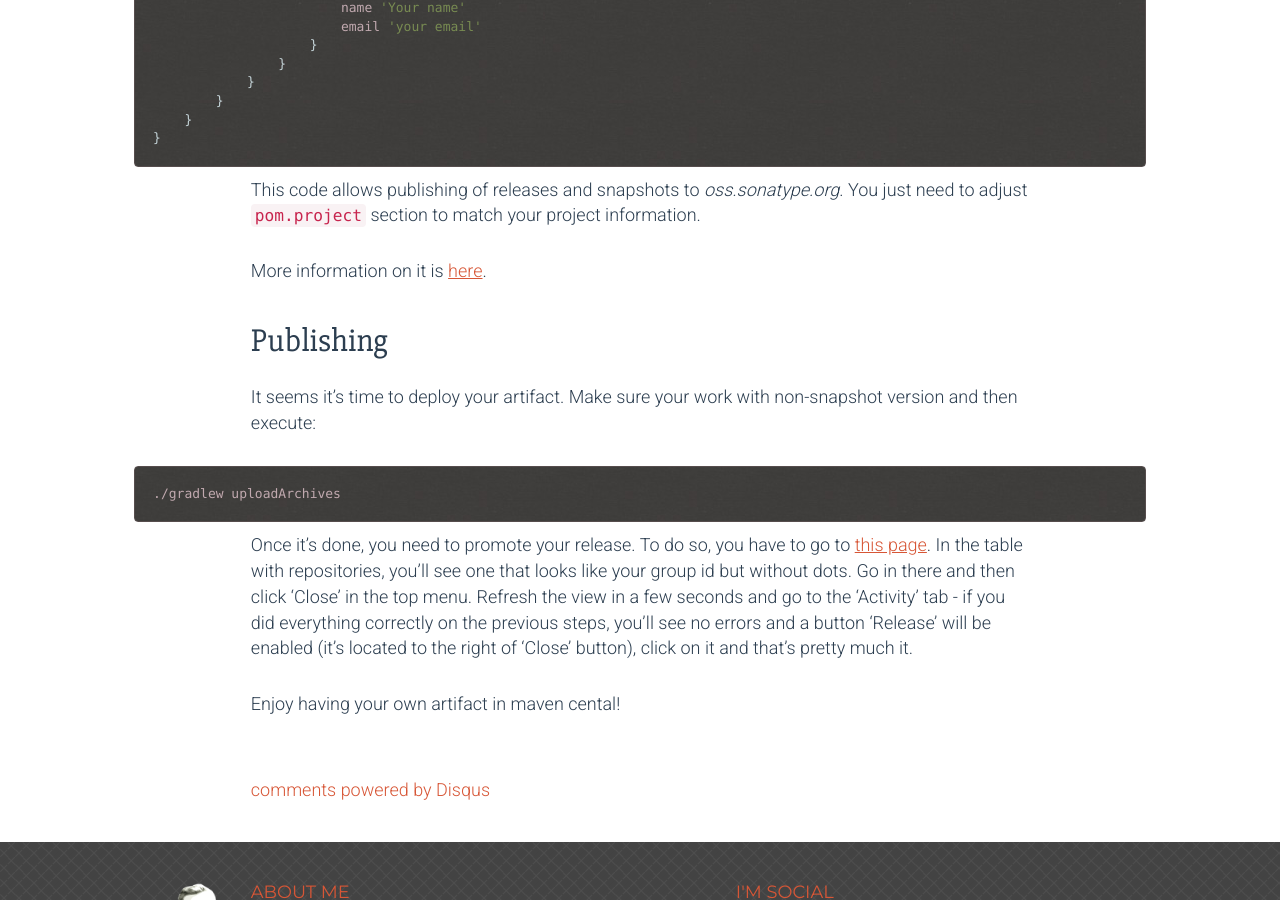
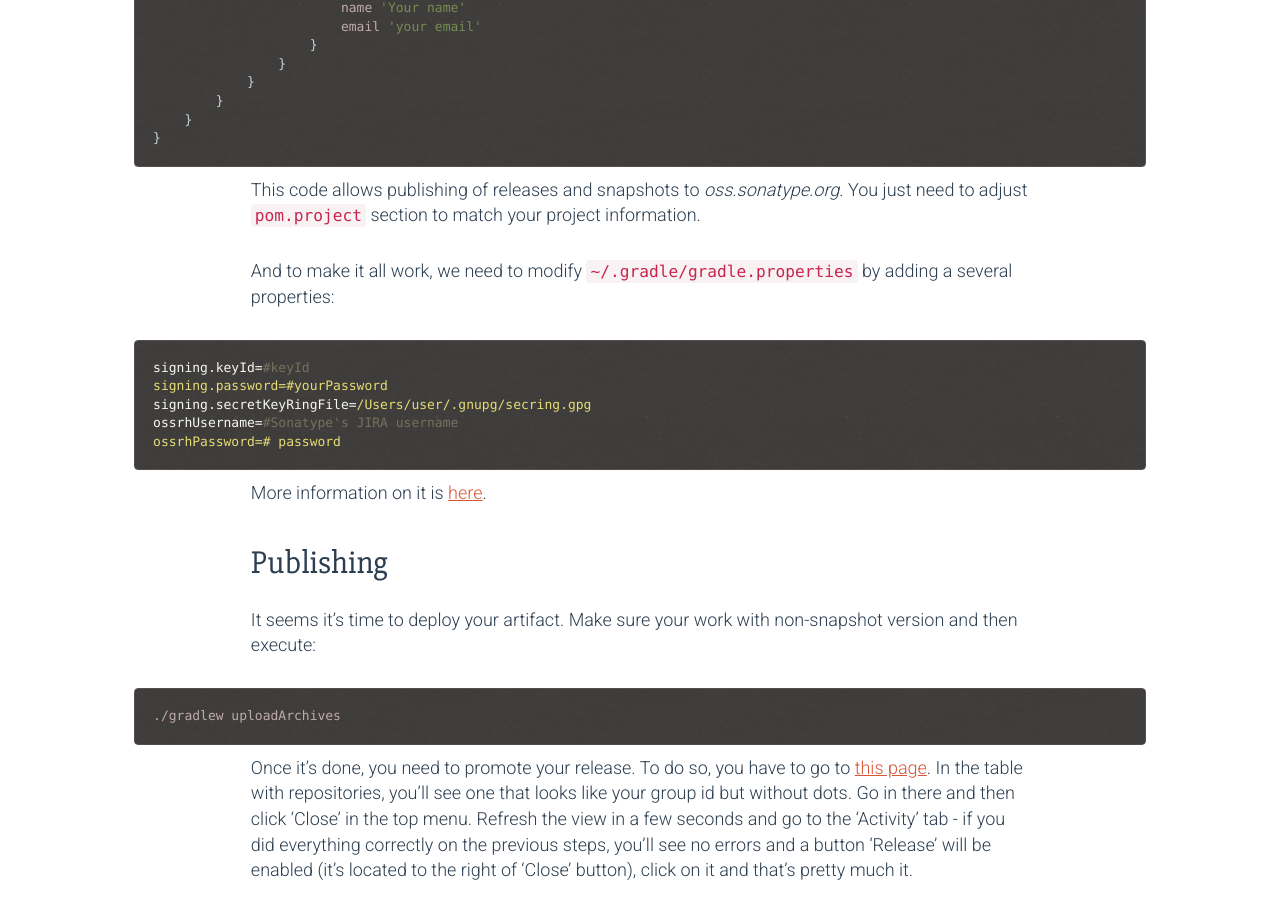
Before and after one commit to dimafeng/dimafeng.github.io, a Jekyll site: the page built from _posts/2016-6-26-maven-central.markdown, in a window 1280 px wide and 900 px high, scrolled down 2407 px. Built offline with Jekyll 4.4.1, drawn with Linux system fonts in a browser that asks for light colours; nearby versions of some CDN libraries; comment, search, counter and statistics services are not loaded.

Commit message:
maven central article fix

```diff
--- a/_posts/2016-6-26-maven-central.markdown
+++ b/_posts/2016-6-26-maven-central.markdown
@@ -110,6 +110,16 @@ uploadArchives {
 
 This code allows publishing of releases and snapshots to *oss.sonatype.org*. You just need to adjust `pom.project` section to match your project information.
 
+And to make it all work, we need to modify `~/.gradle/gradle.properties` by adding a several properties:
+
+{% highlight properties %}
+signing.keyId=#keyId
+signing.password=#yourPassword
+signing.secretKeyRingFile=/Users/user/.gnupg/secring.gpg
+ossrhUsername=#Sonatype's JIRA username
+ossrhPassword=# password
+{% endhighlight %}
+
 More information on it is [here][6].
 
 ## Publishing
```
